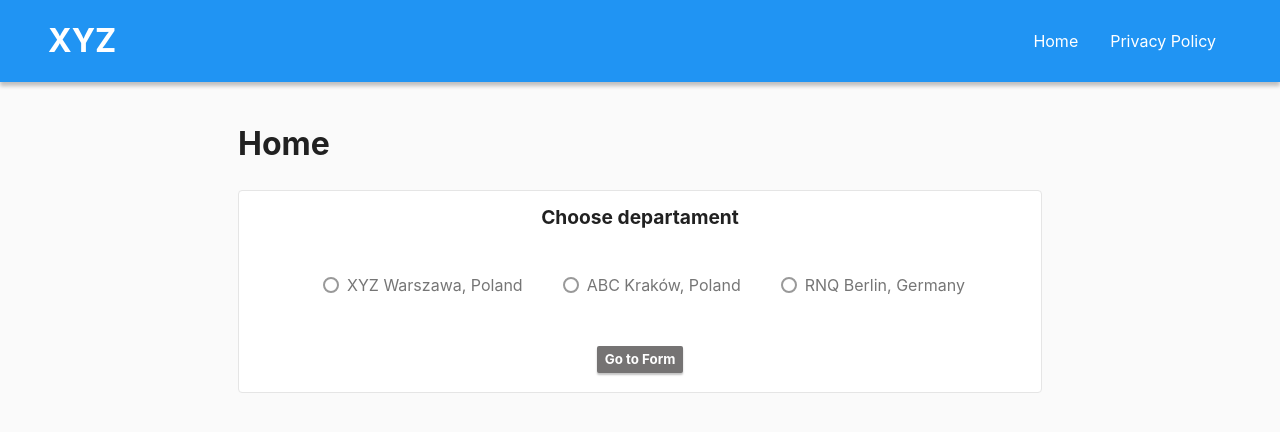
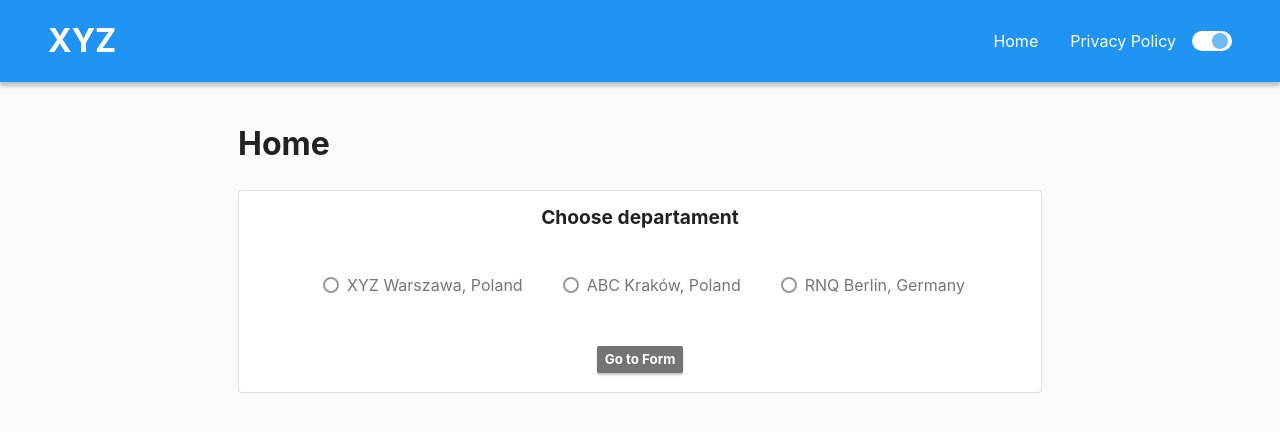
Before and after one commit to paweljakubwojcik/xyz-contact-form, a React (Create React App) app: page / in a window 1280 px wide. Shown: the top 432 px of the page. Built offline with nearby package versions, Linux system fonts and the light colour scheme.

Commit message:
added loadingSpinner
added theme changer

added theme changer

```diff
--- a/src/components/Card.tsx
+++ b/src/components/Card.tsx
@@ -13,7 +13,7 @@ const Card = styled.div`
     color: ${(props) => props.theme.colors.text.secondary};
 
     border-radius: 4px;
-    border: 1px solid #e5e5e5;
+    border: 1px solid ${(props) => props.theme.colors.divider};
 `
 
 const Header = styled.div`
--- a/src/components/Form/Form.tsx
+++ b/src/components/Form/Form.tsx
@@ -1,4 +1,5 @@
 import styled, { DefaultTheme, StyledComponentProps } from 'styled-components'
+import LoadingSpinner from '../LoadingSpinner'
 import Input from './Input'
 import TextArea from './TextArea'
 
@@ -14,7 +15,11 @@ const Form = ({
     return (
         <StyledForm {...props}>
             {children}
-            {loading && <LoadingOverlay />}
+            {loading && (
+                <LoadingOverlay>
+                    <LoadingSpinner />
+                </LoadingOverlay>
+            )}
         </StyledForm>
     )
 }
@@ -31,6 +36,8 @@ const StyledForm = styled.form`
 
 const LoadingOverlay = styled.div`
     display: flex;
+    justify-content: center;
+    align-items: center;
     position: absolute;
     width: 100%;
     height: 100%;
--- a/src/components/Form/Input.tsx
+++ b/src/components/Form/Input.tsx
@@ -45,6 +45,7 @@ export const StyledInput = styled.input`
     font-size: inherit;
     font-weight: inherit;
     color: inherit;
+    background-color: inherit;
 
     border-radius: 0.3em;
     border: 1px solid rgba(0, 0, 0, 0.2);
--- /dev/null
+++ b/src/components/LoadingSpinner.tsx
@@ -0,0 +1,31 @@
+export default function LoadingSpinner() {
+    return (
+        <div>
+            <svg
+                version="1.1"
+                id="loader-1"
+                xmlns="http://www.w3.org/2000/svg"
+                x="0px"
+                y="0px"
+                width="40px"
+                height="40px"
+                viewBox="0 0 50 50"
+            >
+                <path
+                    fill="currentColor"
+                    d="M25.251,6.461c-10.318,0-18.683,8.365-18.683,18.683h4.068c0-8.071,6.543-14.615,14.615-14.615V6.461z"
+                >
+                    <animateTransform
+                        attributeType="xml"
+                        attributeName="transform"
+                        type="rotate"
+                        from="0 25 25"
+                        to="360 25 25"
+                        dur="0.6s"
+                        repeatCount="indefinite"
+                    />
+                </path>
+            </svg>
+        </div>
+    )
+}
--- a/src/components/Navbar.tsx
+++ b/src/components/Navbar.tsx
@@ -1,6 +1,7 @@
 import { forwardRef } from 'react'
 import { Link } from 'react-router-dom'
 import styled from 'styled-components'
+import ThemeChanger from './ThemeChanger'
 
 export default forwardRef<HTMLElement, {}>(function Navbar(props, forwardedRef) {
     return (
@@ -10,6 +11,7 @@ export default forwardRef<HTMLElement, {}>(function Navbar(props, forwardedRef)
                 <StyledLink to="/">Home</StyledLink>
                 <StyledLink to="/policy">Privacy Policy</StyledLink>
             </LinksContainer>
+            <ThemeChanger />
         </Wrapper>
     )
 })
--- /dev/null
+++ b/src/components/ThemeChanger.tsx
@@ -0,0 +1,57 @@
+import { useTheme } from 'src/context/Theme'
+import styled from 'styled-components'
+
+export default function ThemeChanger() {
+    const { changeTheme, theme } = useTheme()
+
+    const toggleTheme = () => {
+        if (theme === 'light') {
+            changeTheme('dark')
+        }
+        if (theme === 'dark') {
+            changeTheme('light')
+        }
+    }
+
+    return (
+        <ToggleSwitch onClick={toggleTheme} title="change theme">
+            <Toggle active={theme === 'light'} />
+        </ToggleSwitch>
+    )
+}
+
+const size = 1.5
+
+const ToggleSwitch = styled.button`
+    display: flex;
+    justify-content: center;
+    align-items: center;
+
+    position: relative;
+
+    width: ${size * 2}em;
+    height: ${size}em;
+
+    border-radius: 1000px;
+    background-color: ${(props) => props.theme.colors.background.paper};
+`
+
+const Toggle = styled.span<{ active: boolean }>`
+    position: absolute;
+    display: block;
+    height: ${size * 0.8}em;
+    width: ${size * 0.8}em;
+
+    border-radius: 50%;
+
+    background-color: ${(props) => props.theme.colors.main.light};
+
+    transform: translateX(${(props) => (props.active ? '50%' : '-50%')});
+
+    ${ToggleSwitch}:hover &,
+    ${ToggleSwitch}:focus & {
+        filter: brightness(0.8);
+    }
+
+    transition: transform 0.3s;
+`
--- a/src/containers/ThankYouScreen.tsx
+++ b/src/containers/ThankYouScreen.tsx
@@ -1,4 +1,5 @@
-import { Link } from 'react-router-dom'
+import { useHistory } from 'react-router-dom'
+import Button from 'src/components/Button'
 import Card from 'src/components/Card'
 import PageHeader from 'src/components/PageHeader'
 import { FormState } from 'src/globalTypes'
@@ -8,6 +9,8 @@ type ThankYouScreenProps = {
 }
 
 export default function ThankYouScreen({ formData }: ThankYouScreenProps) {
+    const history = useHistory()
+
     return (
         <>
             <PageHeader>thank you</PageHeader>
@@ -17,7 +20,9 @@ export default function ThankYouScreen({ formData }: ThankYouScreenProps) {
                     {JSON.stringify(formData, undefined, 2)}
                 </pre>
             </Card>
-            <Link to={'/'}>Go Home</Link>
+            <div>
+                <Button onClick={() => history.push('/')}>Go Home</Button>
+            </div>
         </>
     )
 }
--- a/src/context/Theme.tsx
+++ b/src/context/Theme.tsx
@@ -1,4 +1,4 @@
-import { DefaultTheme, ThemeProvider as StyledComponentsThemeProvider } from 'styled-components'
+import { ThemeProvider as StyledComponentsThemeProvider } from 'styled-components'
 import { lightTheme, darkTheme } from 'src/styles/theme'
 import React, { useCallback, useState } from 'react'
 import { createContext } from 'react'
@@ -12,15 +12,15 @@ const THEMES = {
 type ThemeType = keyof typeof THEMES
 
 const ThemeContext = createContext<{
-    theme: DefaultTheme
+    theme: ThemeType
     changeTheme: (themeName: ThemeType) => void
 }>({
-    theme: {} as DefaultTheme,
+    theme: 'light',
     changeTheme: (themeName) => {},
 })
 
 /**
- *  Provider for changing theme, it allows easily add storing theme in some indexDB
+ *  Provider for changing theme, it allows easily add storing theme in some indexDB or in cookie
  */
 const ThemeProvider = ({
     children,
@@ -29,15 +29,15 @@ const ThemeProvider = ({
     children: React.ReactNode
     [key: string]: any
 }) => {
-    const [theme, setTheme] = useState<DefaultTheme>(THEMES.light)
+    const [theme, setTheme] = useState<ThemeType>('light')
 
     const changeTheme = useCallback((themeName: ThemeType) => {
-        setTheme(THEMES[themeName])
+        setTheme(themeName)
     }, [])
 
     return (
         <ThemeContext.Provider value={{ theme, changeTheme }}>
-            <StyledComponentsThemeProvider theme={theme} {...props}>
+            <StyledComponentsThemeProvider theme={THEMES[theme]} {...props}>
                 {children}
             </StyledComponentsThemeProvider>
         </ThemeContext.Provider>
--- a/src/routes/Form.tsx
+++ b/src/routes/Form.tsx
@@ -66,6 +66,7 @@ export default function FormPage() {
                                 type="text"
                                 label={'Name'}
                                 name="name"
+                                title="Enter your name"
                                 onChange={handleChange}
                                 value={formState.name}
                             />
@@ -73,6 +74,7 @@ export default function FormPage() {
                                 type="text"
                                 label={'Second Name'}
                                 name="secondName"
+                                title="Enter your second name"
                                 onChange={handleChange}
                                 value={formState.secondName}
                             />
@@ -80,12 +82,14 @@ export default function FormPage() {
                                 type="email"
                                 label={'Email'}
                                 name="email"
+                                title="Enter your email"
                                 onChange={handleChange}
                                 value={formState.email}
                             />
                             <Form.TextArea
                                 placeholder={placeholder}
                                 name="content"
+                                title="Write something"
                                 onChange={handleChange}
                                 maxLength={5000}
                                 value={formState.content}
--- a/src/styled.d.ts
+++ b/src/styled.d.ts
@@ -22,6 +22,7 @@ declare module 'styled-components' {
                 secondary: string
                 error: string
             }
+            divider: string
         }
         padding: {
             layoutHorizontal: string
--- a/src/styles/globalStyles.tsx
+++ b/src/styles/globalStyles.tsx
@@ -27,7 +27,7 @@ export const GlobalStyle = createGlobalStyle`
             outline: none;
     }
     * :focus:not(input):not(textarea):not(:active) {
-            outline: 1px solid ${(props) => props.theme.colors.main.contrastText};
+            outline: 1px solid ${(props) => props.theme.colors.divider};
     }
 
     a{
--- a/src/styles/theme.tsx
+++ b/src/styles/theme.tsx
@@ -37,6 +37,7 @@ const lightTheme: DefaultTheme = {
             secondary: 'rgba(0, 0, 0, 0.54)',
             error: '#f44336',
         },
+        divider: `rgba(0, 0, 0, 0.12)`,
     },
     ...PADDINGS,
 }
@@ -53,7 +54,9 @@ const darkTheme: DefaultTheme = {
             secondary: 'rgba(255, 255, 255, 0.70)',
             error: '#f44336',
         },
+        divider: `rgba(255, 255, 255, 0.12)`,
     },
+
     ...PADDINGS,
 }
 
```
